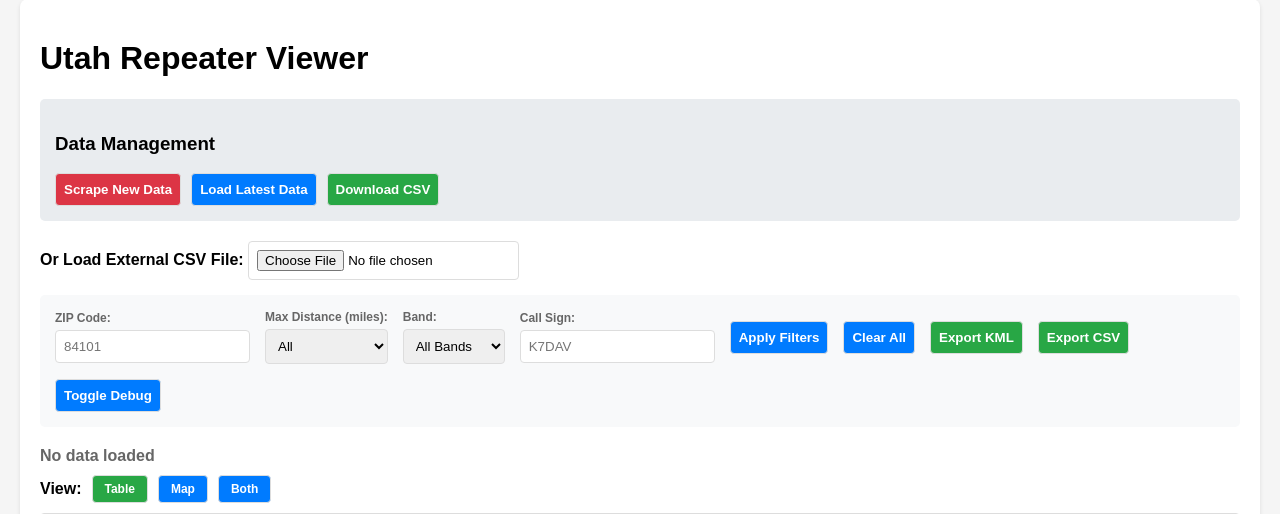
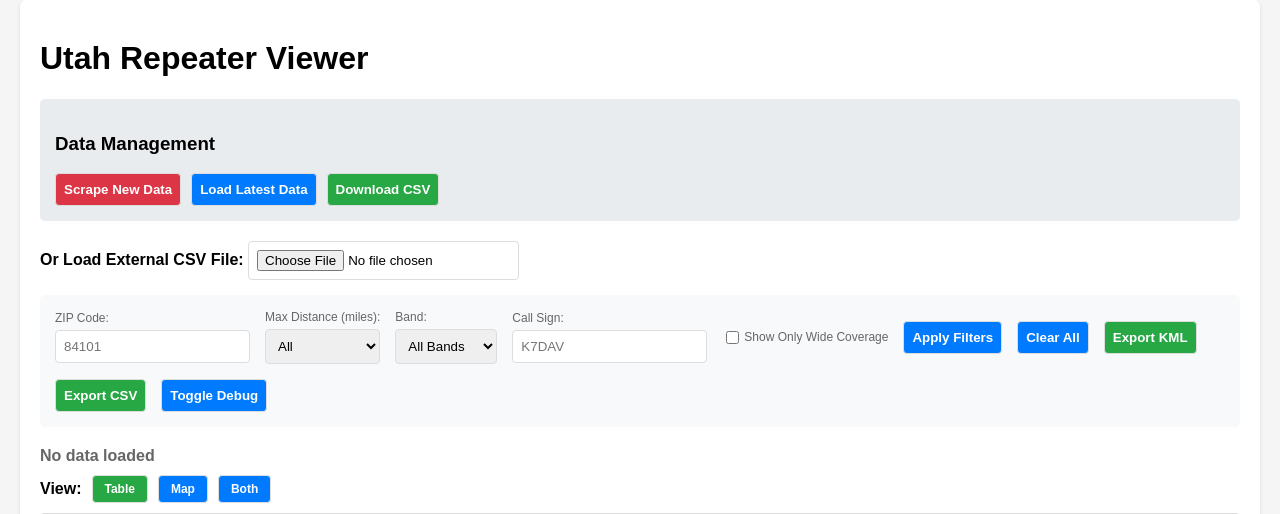
Before and after one commit to joshpeterson1/repeaters, a Flask app: page / in a window 1280 px wide. Shown: the part 21-535 px from the top of the page. Run offline with Flask 3, Linux system fonts and the light colour scheme; some libraries are stand-ins or nearby versions.

Commit message:
feat: add wide coverage filter for repeaters
Co-authored-by: aider (openrouter/anthropic/claude-sonnet-4) <aider@aider.chat>

```diff
--- a/templates/index.html
+++ b/templates/index.html
@@ -237,6 +237,15 @@
             align-items: center;
             flex-wrap: wrap;
         }
+        .control-group label input[type="checkbox"] {
+            margin-right: 5px;
+        }
+        .control-group label {
+            display: flex;
+            align-items: center;
+            font-weight: normal;
+            cursor: pointer;
+        }
     </style>
 </head>
 <body>
@@ -297,6 +306,12 @@
             <div class="control-group">
                 <label for="callFilter">Call Sign:</label>
                 <input type="text" id="callFilter" placeholder="K7DAV" />
+            </div>
+            <div class="control-group">
+                <label>
+                    <input type="checkbox" id="wideCoverageFilter" />
+                    Show Only Wide Coverage
+                </label>
             </div>
             <button onclick="applyFilters()">Apply Filters</button>
             <button onclick="clearFilters()">Clear All</button>
@@ -929,6 +944,7 @@
             const maxDistance = document.getElementById('distance').value;
             const bandFilter = document.getElementById('bandFilter').value;
             const callFilter = document.getElementById('callFilter').value.trim().toLowerCase();
+            const wideCoverageOnly = document.getElementById('wideCoverageFilter').checked;
 
             // Get user location if ZIP code provided
             if (zipCode && zipCode !== '') {
@@ -948,6 +964,14 @@
                 // Call sign filter
                 if (callFilter && !repeater.call.toLowerCase().includes(callFilter)) {
                     return false;
+                }
+
+                // Wide coverage filter - look for 'X' in info field
+                if (wideCoverageOnly) {
+                    const info = (repeater.info || '').toUpperCase();
+                    if (!info.includes('X')) {
+                        return false;
+                    }
                 }
 
                 // Distance filter
@@ -974,6 +998,7 @@
             document.getElementById('distance').value = '';
             document.getElementById('bandFilter').value = '';
             document.getElementById('callFilter').value = '';
+            document.getElementById('wideCoverageFilter').checked = false;
             userLocation = null;
 
             // Clear distances
```
